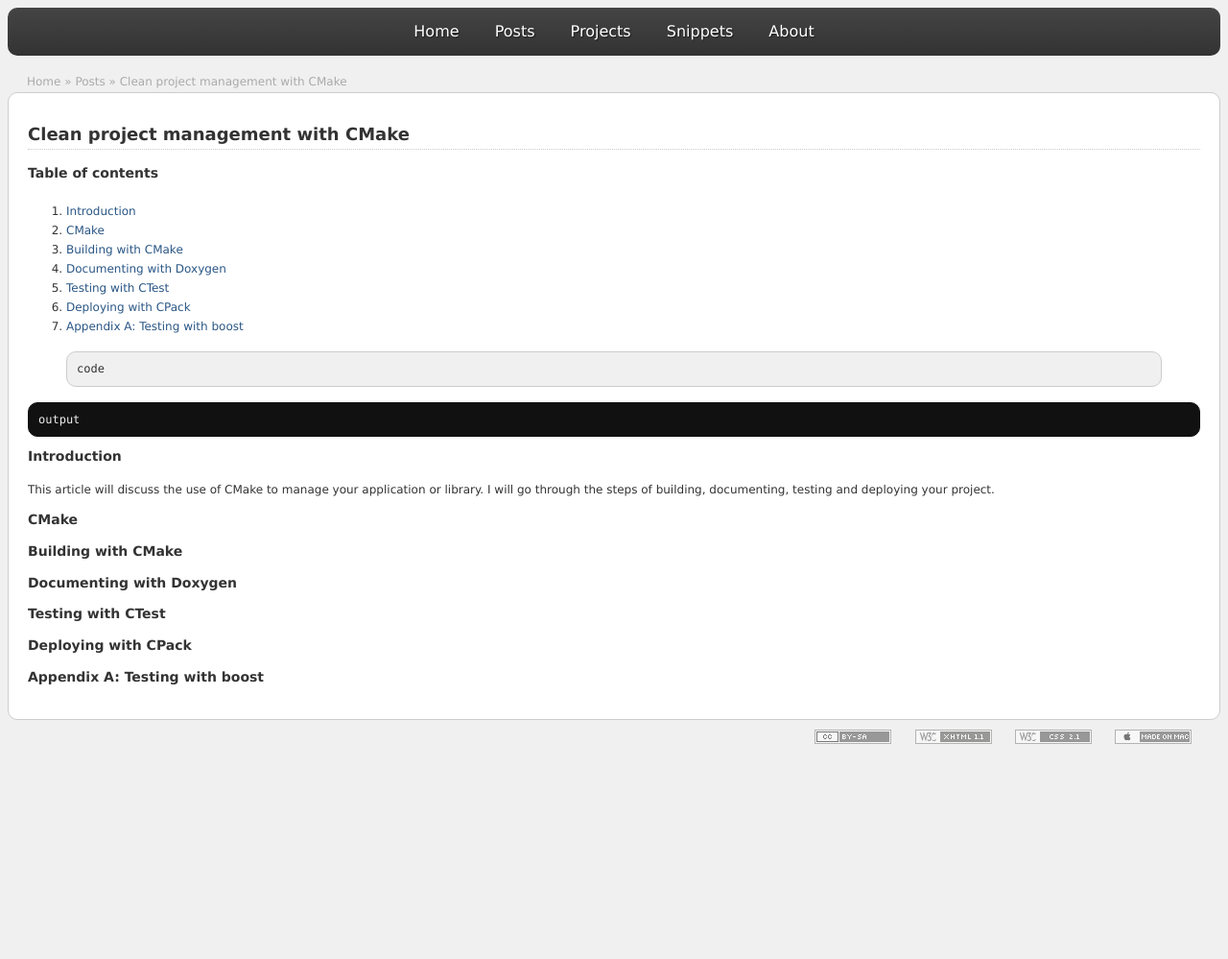
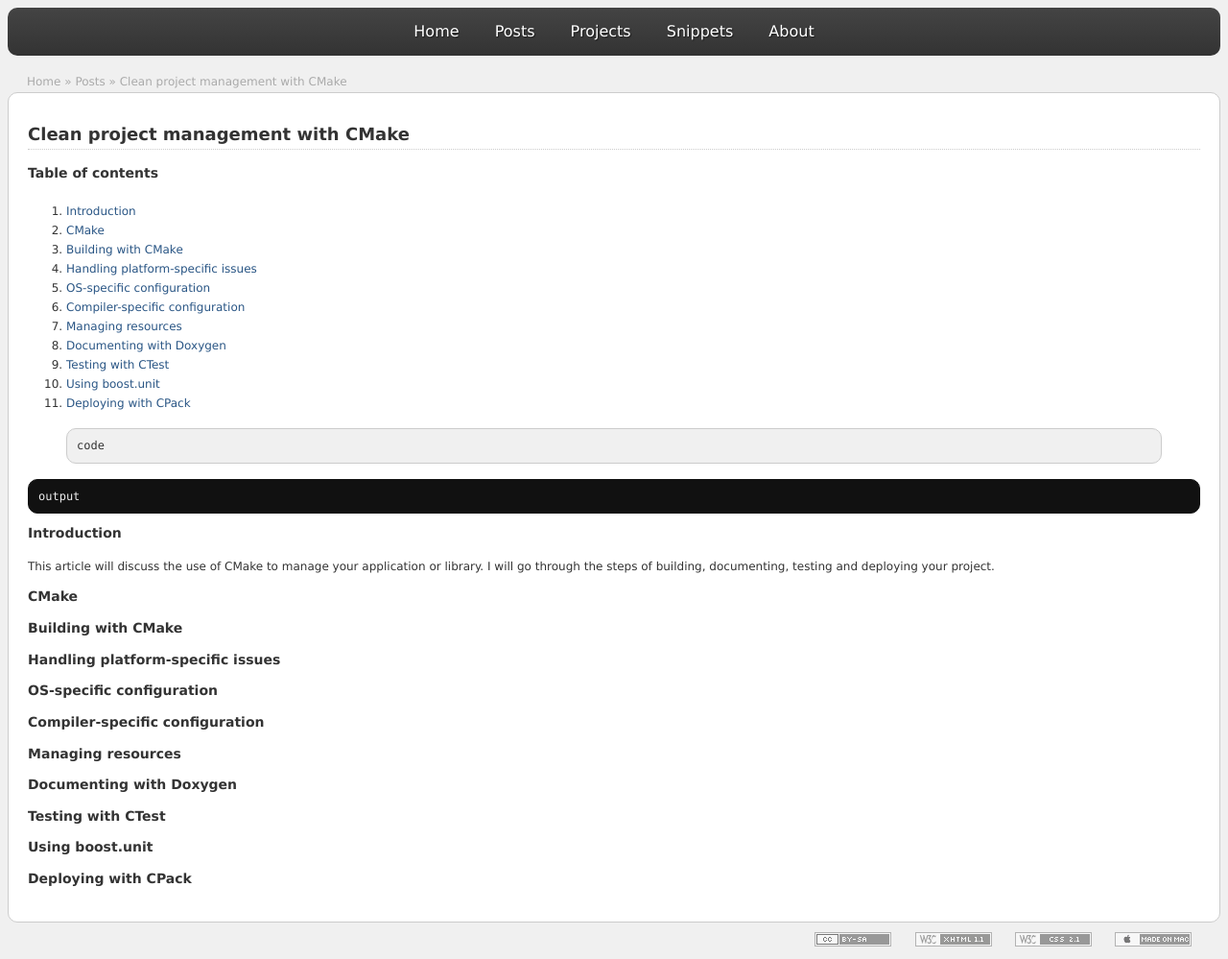
Before and after one commit to NewbiZ/newbiz.github.com, a Jekyll site: the page built from _posts/tutorials/2011-01-27-Clean-project-management-with-CMake.markdown, in a window 1280 px wide. Shown: the whole page at 96% size. Built offline with Jekyll 4.4.1, drawn with Linux system fonts in a browser that asks for light colours; Markdown is read by kramdown in place of the engine named in the settings; before the commit the page ends 900 px from its top, so only the background shows below that.

Commit message:
Add subsections

```diff
--- a/_posts/tutorials/2011-01-27-Clean-project-management-with-CMake.markdown
+++ b/_posts/tutorials/2011-01-27-Clean-project-management-with-CMake.markdown
@@ -20,14 +20,22 @@ CMake
 Building with CMake
 -------------------
 
+Handling platform-specific issues
+---------------------------------
+
+## OS-specific configuration ##
+## Compiler-specific configuration ##
+
+Managing resources
+------------------
+
 Documenting with Doxygen
 ------------------------
 
 Testing with CTest
 ------------------
 
+## Using boost.unit ##
+
 Deploying with CPack
 --------------------
-
-Appendix A: Testing with boost
-------------------------------
```
